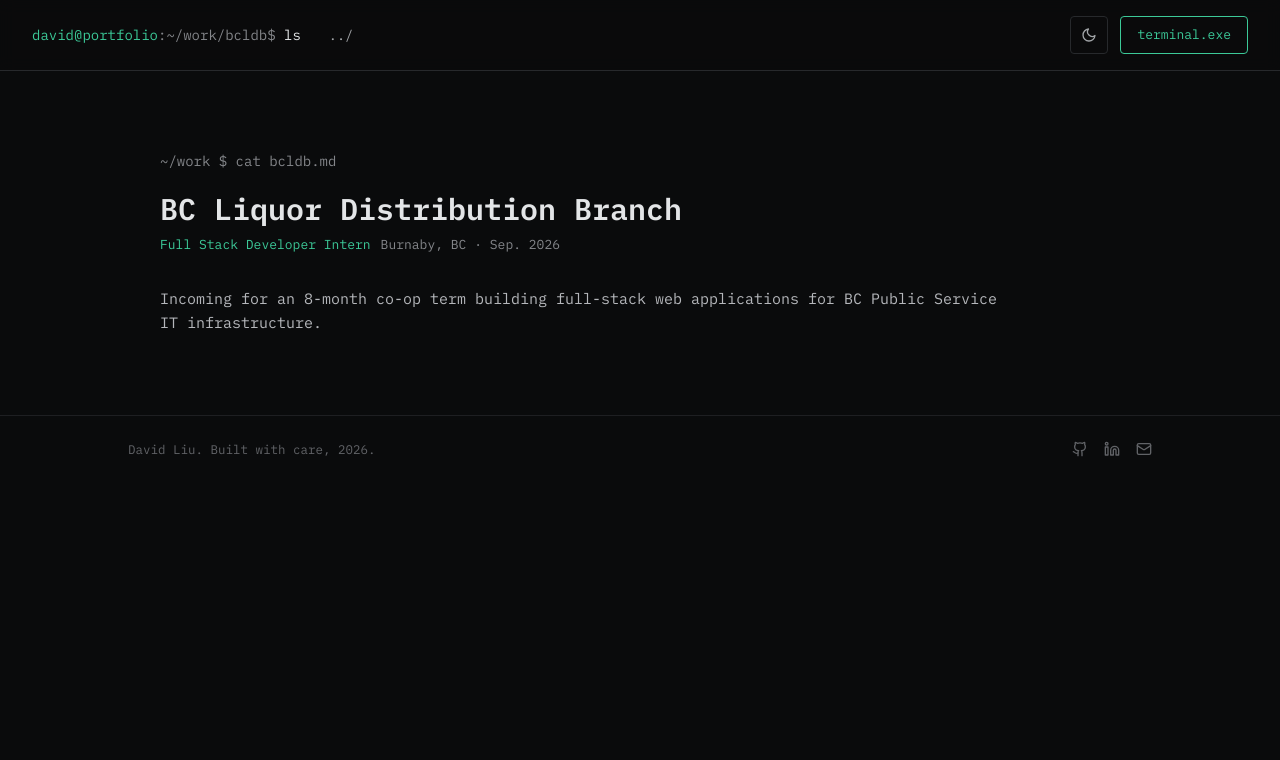
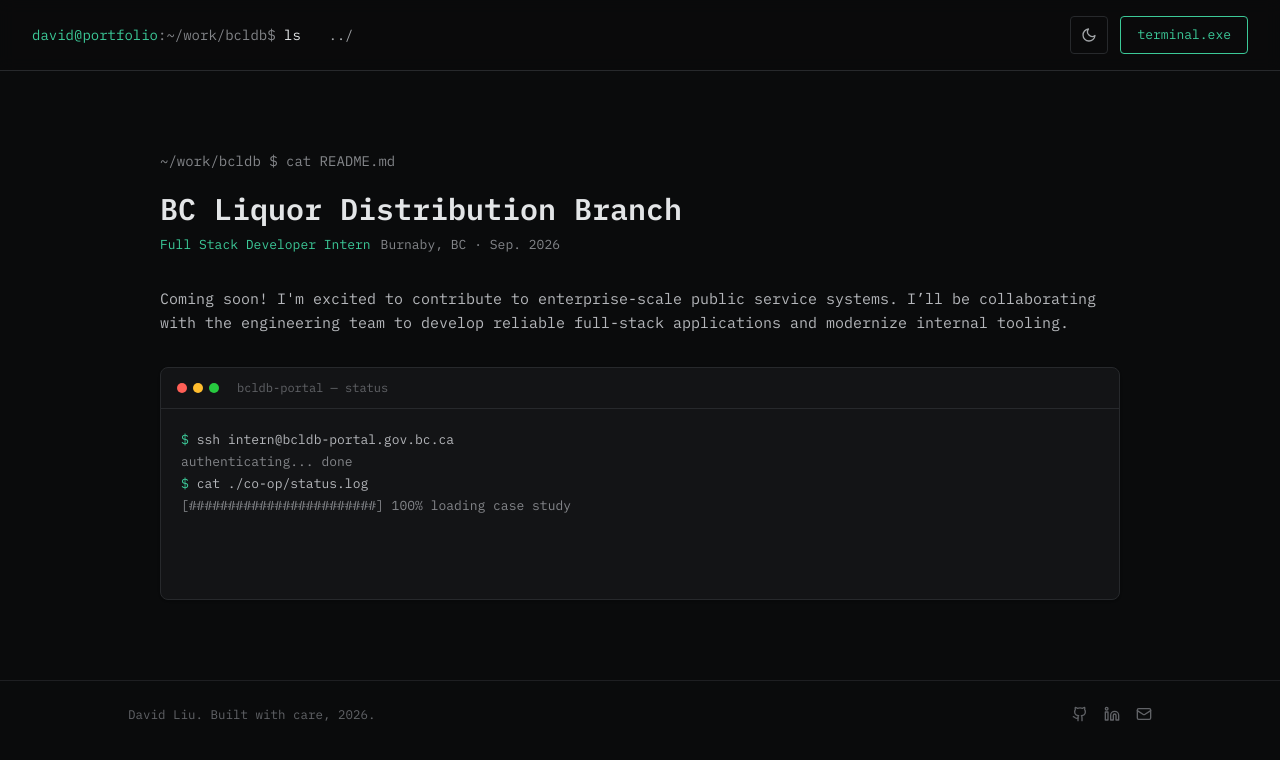
Before and after one commit to Davooood90/Portfolio, a Next.js app: page /work/bcldb in a window 1280 px wide. Shown: the top 760 px of the page. Built offline with nearby package versions, Linux system fonts and the light colour scheme.

Commit message:
create fun coming soon component

```diff
--- a/src/app/work/bcldb/page.tsx
+++ b/src/app/work/bcldb/page.tsx
@@ -1,8 +1,25 @@
+import ComingSoonTerminal, {
+  type TerminalStep,
+} from "@/components/comingSoonTerminal";
+
+const BCLDB_SCRIPT: TerminalStep[] = [
+  { kind: "type", text: "ssh intern@bcldb-portal.gov.bc.ca" },
+  { kind: "print", text: "authenticating... done" },
+  { kind: "type", text: "cat ./co-op/status.log" },
+  { kind: "progress", label: "loading case study" },
+  {
+    kind: "print",
+    text: "status: COMING SOON - check back in the near future!",
+    accent: true,
+  },
+  { kind: "pause" },
+];
+
 export default function BcldbPage() {
   return (
     <main className="mx-auto max-w-5xl px-8 py-20 font-mono">
       <div className="text-text-dim text-sm mb-5 ">
-        ~/work $ cat bcldb.md
+        ~/work/bcldb $ cat README.md
       </div>
       <h1 className="font-mono text-3xl font-semibold mb-2">
         BC Liquor Distribution Branch
@@ -11,10 +28,12 @@
         <span className="text-accent">Full Stack Developer Intern</span>
         <span className="text-text-dim">Burnaby, BC · Sep. 2026</span>
       </div>
-      <p className="text-[15px] leading-[1.6] text-text-body text-pretty">
-        Incoming for an 8-month co-op term building full-stack web
-        applications for BC Public Service IT infrastructure.
+      <p className="text-[15px] leading-[1.6] text-text-body text-pretty mb-8">
+        Coming soon! I'm excited to contribute to enterprise-scale public
+        service systems. I’ll be collaborating with the engineering team to
+        develop reliable full-stack applications and modernize internal tooling.
       </p>
+      <ComingSoonTerminal title="bcldb-portal — status" script={BCLDB_SCRIPT} />
     </main>
   );
 }
--- /dev/null
+++ b/src/components/comingSoonTerminal.tsx
@@ -0,0 +1,171 @@
+"use client";
+
+import { useEffect, useState } from "react";
+
+export type TerminalStep =
+  | { kind: "type"; text: string }
+  | { kind: "print"; text: string; accent?: boolean }
+  | { kind: "progress"; label: string; duration?: number }
+  | { kind: "pause"; duration?: number };
+
+type Line =
+  | { kind: "prompt"; text: string }
+  | { kind: "print"; text: string; accent?: boolean }
+  | { kind: "progress-done"; label: string };
+
+const DEFAULT_SCRIPT: TerminalStep[] = [
+  { kind: "type", text: "whoami" },
+  { kind: "print", text: "a builder who ships" },
+  { kind: "type", text: "cat status.log" },
+  { kind: "progress", label: "writing this one up" },
+  { kind: "print", text: "status: COMING SOON", accent: true },
+  { kind: "pause" },
+];
+
+const TYPE_SPEED = 32;
+const BAR_WIDTH = 24;
+const DEFAULT_PROGRESS_DURATION = 2200;
+const DEFAULT_PAUSE_DURATION = 2600;
+
+export default function ComingSoonTerminal({
+  title = "status",
+  script = DEFAULT_SCRIPT,
+  className = "",
+}: {
+  title?: string;
+  script?: TerminalStep[];
+  className?: string;
+}) {
+  const [stepIndex, setStepIndex] = useState(0);
+  const [charIndex, setCharIndex] = useState(0);
+  const [progress, setProgress] = useState(0);
+  const [lines, setLines] = useState<Line[]>([]);
+
+  const step = script[stepIndex];
+
+  const goToNextStep = () => {
+    setStepIndex((i) => {
+      const next = (i + 1) % script.length;
+      if (next === 0) setLines([]);
+      return next;
+    });
+    setCharIndex(0);
+    setProgress(0);
+  };
+
+  useEffect(() => {
+    if (step.kind !== "type") return;
+    if (charIndex < step.text.length) {
+      const t = setTimeout(() => setCharIndex((c) => c + 1), TYPE_SPEED);
+      return () => clearTimeout(t);
+    }
+    const t = setTimeout(() => {
+      setLines((l) => [...l, { kind: "prompt", text: step.text }]);
+      goToNextStep();
+    }, 400);
+    return () => clearTimeout(t);
+  }, [step, charIndex]);
+
+  useEffect(() => {
+    if (step.kind !== "print") return;
+    const t = setTimeout(() => {
+      setLines((l) => [
+        ...l,
+        { kind: "print", text: step.text, accent: step.accent },
+      ]);
+      goToNextStep();
+    }, 350);
+    return () => clearTimeout(t);
+  }, [step]);
+
+  useEffect(() => {
+    if (step.kind !== "pause") return;
+    const t = setTimeout(
+      () => goToNextStep(),
+      step.duration ?? DEFAULT_PAUSE_DURATION,
+    );
+    return () => clearTimeout(t);
+  }, [step]);
+
+  useEffect(() => {
+    if (step.kind !== "progress") return;
+    const duration = step.duration ?? DEFAULT_PROGRESS_DURATION;
+    if (progress >= 100) {
+      const t = setTimeout(() => {
+        setLines((l) => [...l, { kind: "progress-done", label: step.label }]);
+        goToNextStep();
+      }, 300);
+      return () => clearTimeout(t);
+    }
+    const tickMs = 30;
+    const increment = 100 / (duration / tickMs);
+    const t = setTimeout(
+      () => setProgress((p) => Math.min(100, p + increment)),
+      tickMs,
+    );
+    return () => clearTimeout(t);
+  }, [step, progress]);
+
+  return (
+    <div
+      className={`rounded-lg border border-border-strong bg-surface overflow-hidden shadow-sm ${className}`}
+    >
+      <div className="flex items-center gap-1.5 px-4 py-3 border-b border-border-strong">
+        <span className="h-2.5 w-2.5 rounded-full bg-[#ff5f56]" />
+        <span className="h-2.5 w-2.5 rounded-full bg-[#ffbd2e]" />
+        <span className="h-2.5 w-2.5 rounded-full bg-[#27c93f]" />
+        <span className="ml-3 text-xs text-text-faint font-mono">{title}</span>
+      </div>
+      <div className="p-5 font-mono text-[13px] leading-[1.7] min-h-[190px]">
+        {lines.map((line, i) => (
+          <div key={i}>
+            {line.kind === "prompt" && (
+              <span className="text-text-body">
+                <span className="text-accent">$</span> {line.text}
+              </span>
+            )}
+            {line.kind === "print" && (
+              <span
+                className={
+                  line.accent ? "text-accent font-semibold" : "text-text-dim"
+                }
+              >
+                {line.text}
+              </span>
+            )}
+            {line.kind === "progress-done" && (
+              <span className="text-text-dim">
+                [{"#".repeat(BAR_WIDTH)}] 100% {line.label}
+              </span>
+            )}
+          </div>
+        ))}
+
+        {step.kind === "type" && (
+          <div className="text-text-body">
+            <span className="text-accent">$</span>{" "}
+            {step.text.slice(0, charIndex)}
+            <span className="animate-blink">_</span>
+          </div>
+        )}
+
+        {step.kind === "progress" && (
+          <div className="text-text-dim">
+            [
+            {"#"
+              .repeat(Math.floor((progress / 100) * BAR_WIDTH))
+              .padEnd(BAR_WIDTH, "·")}
+            ] {Math.floor(progress)}% {step.label}
+          </div>
+        )}
+
+        {step.kind === "pause" && (
+          <div className="text-text-body">
+            <span className="text-accent">$</span>{" "}
+            <span className="animate-blink">_</span>
+          </div>
+        )}
+      </div>
+    </div>
+  );
+}
```
